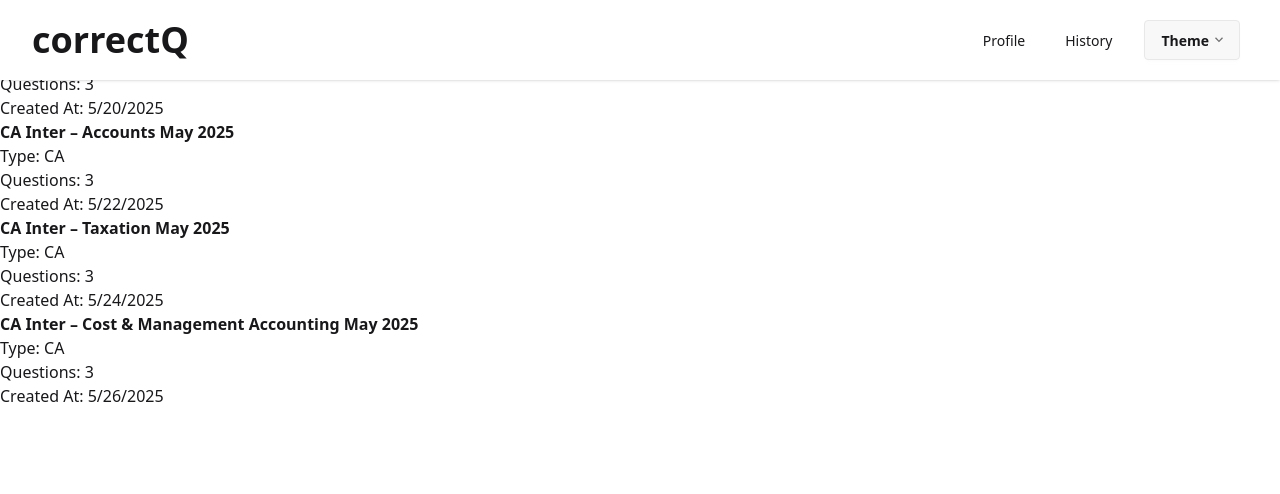
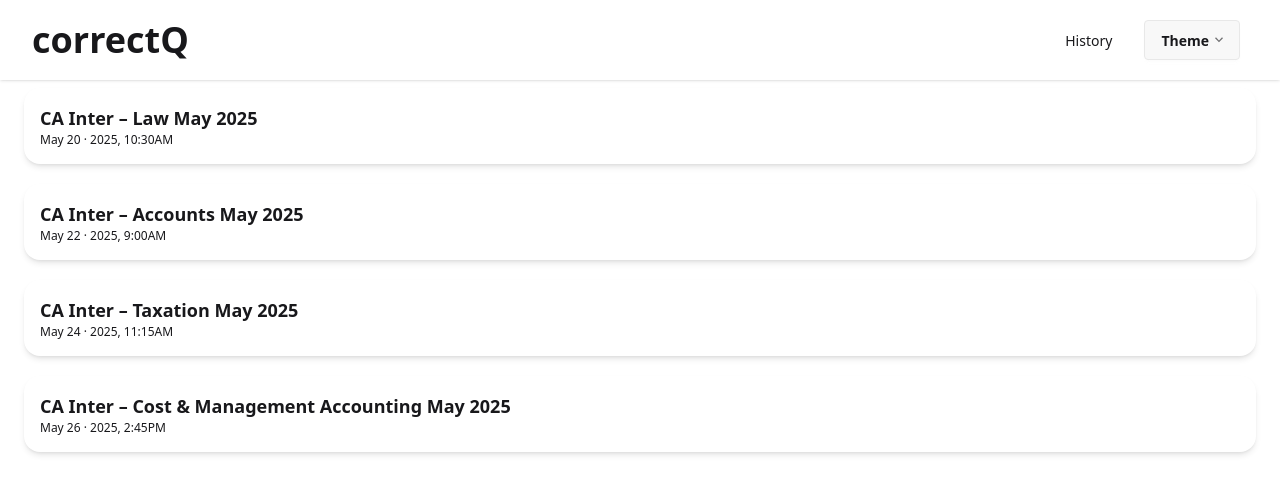
Before and after one commit to UnkownHunter/correctQ, a React (Vite) app in the folder correctQ/frontend/: page /history in a window 1280 px wide. Shown: the top 494 px of the page. Built offline with nearby package versions, Linux system fonts and the light colour scheme.

Commit message:
added historypage

```diff
--- a/correctQ/frontend/src/components/Exam.jsx
+++ b/correctQ/frontend/src/components/Exam.jsx
@@ -1,4 +1,6 @@
+import { useParams } from "react-router-dom";
 export default function Exam() {
+  const examId = useParams();
   return (
     <>
 
--- a/correctQ/frontend/src/components/History.jsx
+++ b/correctQ/frontend/src/components/History.jsx
@@ -1,10 +1,10 @@
-import { getExamsMetadata } from "../utils.js"
-
+import { getExamsMetadata } from "../utils.js";
 import { useEffect, useState } from "react";
+import { useNavigate } from "react-router-dom";
 
 export default function History() {
   const [data, setData] = useState([]);
-
+  const navigate = useNavigate();
   useEffect(() => {
     const fetchData = async () => {
       const metadata = await getExamsMetadata();
@@ -12,7 +12,23 @@ export default function History() {
     };
     fetchData();
   }, []);
-
+  const formatDate = (dateString) => {
+    const date = new Date(dateString);
+    const options = {
+      hour: "numeric",
+      minute: "2-digit",
+      hour12: true,
+      month: "short",
+      day: "numeric",
+      year: "numeric",
+    };
+    let formatted = date.toLocaleString("en-US", options);
+    // Remove the space before AM/PM
+    formatted = formatted.replace(" AM", "AM").replace(" PM", "PM");
+    // Replace comma with middle dot
+    formatted = formatted.replace(", ", " · ");
+    return formatted;
+  };
   return (
     <>
       <div>
@@ -21,16 +37,26 @@ export default function History() {
         {data.length === 0 ? (
           <p>No exams found</p>
         ) : (
-        <ul>
-          {data.map(exam => (
-            <li key={exam._id}>
-              <strong>{exam.examName}</strong><br />
-              Type: {exam.examType}<br />
-              Questions: {exam.totalQuestions}<br />
-              Created At: {new Date(exam.createdAt).toLocaleDateString()}
-            </li>
+          <div className="flex flex-col gap-5 mt-16 mx-6 -z-10">
+            {data.map((exam) => (
+              <div
+                key={exam._id}
+                onClick={() => navigate(`/exam/${exam._id}`)}
+                className="card bg-base-100 shadow-md flex-row items-center justify-between p-4 rounded-2xl cursor-pointer"
+              >
+                <div className="flex items-center gap-4 w-full">
+                  <div className="flex flex-col">
+                    <h2 className="text-md  sm:text-lg font-semibold">
+                      {exam.examName}
+                    </h2>
+                    <p className="text-xs sm:text-md">
+                      {formatDate(exam.createdAt)}
+                    </p>
+                  </div>
+                </div>
+              </div>
             ))}
-        </ul>
+          </div>
         )}
       </div>
     </>
--- a/correctQ/frontend/src/components/Navbar.jsx
+++ b/correctQ/frontend/src/components/Navbar.jsx
@@ -1,13 +1,13 @@
 export default function Navbar() {
   return (
     <>
-      <div className="navbar bg-base-100 shadow-sm px-8 fixed top-0 ">
+      <div className="navbar bg-base-100 shadow-sm px-8 fixed">
         <div className="flex-1">
           <a className="text-4xl font-bold" href="/">correctQ</a>
         </div>
         <div className="flex-none">
           <ul className="menu menu-horizontal px-1 gap-4 items-center">
-            <li>
+            <li className="hidden">
               <a href="#">Profile</a>
             </li>
             <li>
```
Lines whose indentation alone changed are shown as unchanged.
